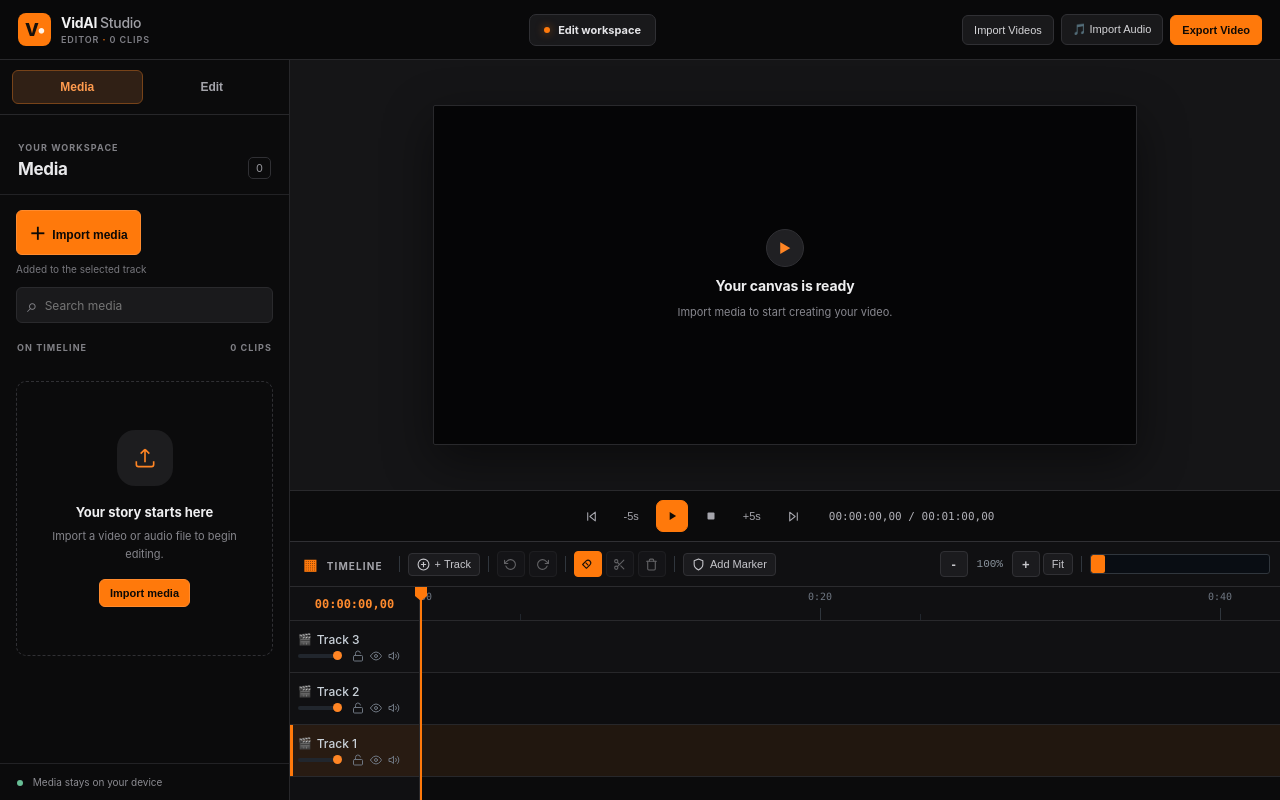
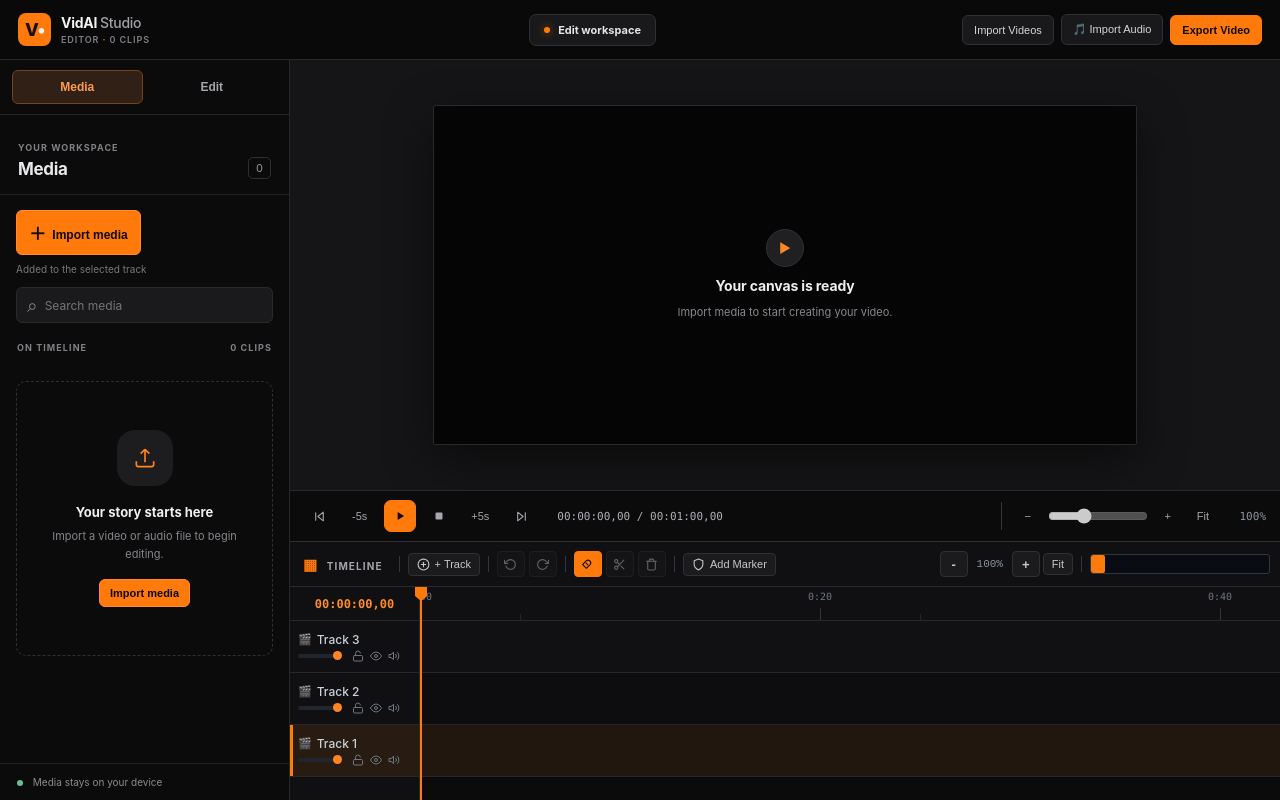
Before and after one commit to abhayDoes/VidAI, a React app in the folder frontend/: page / in a window 1280 px wide. Built offline with nearby package versions, Linux system fonts and the light colour scheme; the HTML template or start-up script is replaced by a standard one; what @ffmpeg/ffmpeg would draw is missing.

Commit message:
Add per-clip preview zoom controls

```diff
--- a/frontend/src/App.jsx
+++ b/frontend/src/App.jsx
@@ -501,6 +501,7 @@ export default function App() {
             flipH={activeTransform.flipH}
             flipV={activeTransform.flipV}
             aspectRatio={activeTransform.aspectRatio}
+            zoom={activeClip?.zoom ?? 1}
             hasClips={timeline.clips.length > 0}
             onTogglePlay={handleTogglePlay}
             onImportClick={() => fileInputRef.current?.click()}
@@ -517,6 +518,11 @@ export default function App() {
             onTogglePlay={handleTogglePlay}
             onStop={handleStop}
             onSeek={handleSeek}
+            zoom={activeClip?.zoom ?? 1}
+            canZoom={activeClip?.type !== "audio" && Boolean(activeClip)}
+            onZoomChange={(zoom) => activeClip && timeline.updateClip(activeClip.id, { zoom })}
+            onBeginZoomEdit={timeline.beginHistoryGroup}
+            onEndZoomEdit={timeline.endHistoryGroup}
           />
         </div>
 
--- a/frontend/src/components/Player/Controls.jsx
+++ b/frontend/src/components/Player/Controls.jsx
@@ -18,6 +18,11 @@ export default function Controls({
   onTogglePlay,
   onStop,
   onSeek,
+  zoom = 1,
+  canZoom = false,
+  onZoomChange,
+  onBeginZoomEdit,
+  onEndZoomEdit,
 }) {
   return (
     <div className="playback-bar">
@@ -65,6 +70,41 @@ export default function Controls({
       <span className="timecode-display">
         {formatTimecode(currentTime)} / {formatTimecode(duration)}
       </span>
+      <div className="preview-zoom-controls" aria-label="Video preview zoom">
+        <button
+          className="control-btn zoom-step-btn"
+          onClick={() => onZoomChange?.(Math.max(0.5, Math.round((zoom - 0.1) * 100) / 100))}
+          disabled={!canZoom || zoom <= 0.5}
+          title="Zoom out"
+          aria-label="Zoom out"
+        >−</button>
+        <input
+          aria-label="Video zoom"
+          type="range"
+          min="0.5"
+          max="2"
+          step="0.05"
+          value={zoom}
+          disabled={!canZoom}
+          onPointerDown={onBeginZoomEdit}
+          onPointerUp={onEndZoomEdit}
+          onChange={(event) => onZoomChange?.(Number(event.target.value))}
+        />
+        <button
+          className="control-btn zoom-step-btn"
+          onClick={() => onZoomChange?.(Math.min(2, Math.round((zoom + 0.1) * 100) / 100))}
+          disabled={!canZoom || zoom >= 2}
+          title="Zoom in"
+          aria-label="Zoom in"
+        >+</button>
+        <button
+          className="control-btn zoom-fit-btn"
+          onClick={() => onZoomChange?.(1)}
+          disabled={!canZoom || zoom === 1}
+          title="Fit video to player"
+        >Fit</button>
+        <span className="zoom-value">{Math.round(zoom * 100)}%</span>
+      </div>
     </div>
   );
 }
--- a/frontend/src/components/Player/Player.css
+++ b/frontend/src/components/Player/Player.css
@@ -148,3 +148,35 @@
   color: #8b949e;
   margin-left: 12px;
 }
+
+.preview-zoom-controls {
+  display: flex;
+  align-items: center;
+  gap: 6px;
+  margin-left: auto;
+  padding-left: 12px;
+  border-left: 1px solid #30363d;
+}
+
+.preview-zoom-controls input[type="range"] {
+  width: 100px;
+  accent-color: #ff790b;
+}
+
+.zoom-step-btn {
+  width: 28px;
+  padding: 0;
+  font-size: 16px;
+}
+
+.zoom-fit-btn {
+  padding: 0 9px;
+}
+
+.zoom-value {
+  min-width: 42px;
+  color: #8b949e;
+  font-family: ui-monospace, SFMono-Regular, Menlo, Monaco, Consolas, monospace;
+  font-size: 11px;
+  text-align: right;
+}
--- a/frontend/src/components/Player/VideoPlayer.jsx
+++ b/frontend/src/components/Player/VideoPlayer.jsx
@@ -20,6 +20,7 @@ export default function VideoPlayer({
   flipH,
   flipV,
   aspectRatio,
+  zoom = 1,
   onTimeUpdate,
   onEnded,
   onTogglePlay,
@@ -90,7 +91,7 @@ export default function VideoPlayer({
   const transformStyle = {
     transform: `rotate(${rotation}deg) scaleX(${flipH ? -1 : 1}) scaleY(${
       flipV ? -1 : 1
-    })`,
+    }) scale(${zoom})`,
   };
 
   return (
--- a/frontend/src/services/ffmpeg.js
+++ b/frontend/src/services/ffmpeg.js
@@ -227,9 +227,20 @@ async function exportTimelineInternal(clips, tracks = [], onProgress) {
     visualFilters.push(
       `scale=${width}:${height}:force_original_aspect_ratio=decrease`,
       `pad=${width}:${height}:(ow-iw)/2:(oh-ih)/2`,
-      "setsar=1",
-      "fps=30",
     );
+    const zoom = Math.max(0.5, Math.min(2, Number(clip.zoom) || 1));
+    if (zoom > 1) {
+      visualFilters.push(
+        `scale=trunc(iw*${zoom}/2)*2:trunc(ih*${zoom}/2)*2`,
+        `crop=${width}:${height}:(iw-${width})/2:(ih-${height})/2`,
+      );
+    } else if (zoom < 1) {
+      visualFilters.push(
+        `scale=trunc(iw*${zoom}/2)*2:trunc(ih*${zoom}/2)*2`,
+        `pad=${width}:${height}:(ow-iw)/2:(oh-ih)/2:black`,
+      );
+    }
+    visualFilters.push("setsar=1", "fps=30");
     visualFilters.push("format=yuv420p");
     graph.push(`[${index}:v]${visualFilters.join(",")}[v${index}]`);
 
```
